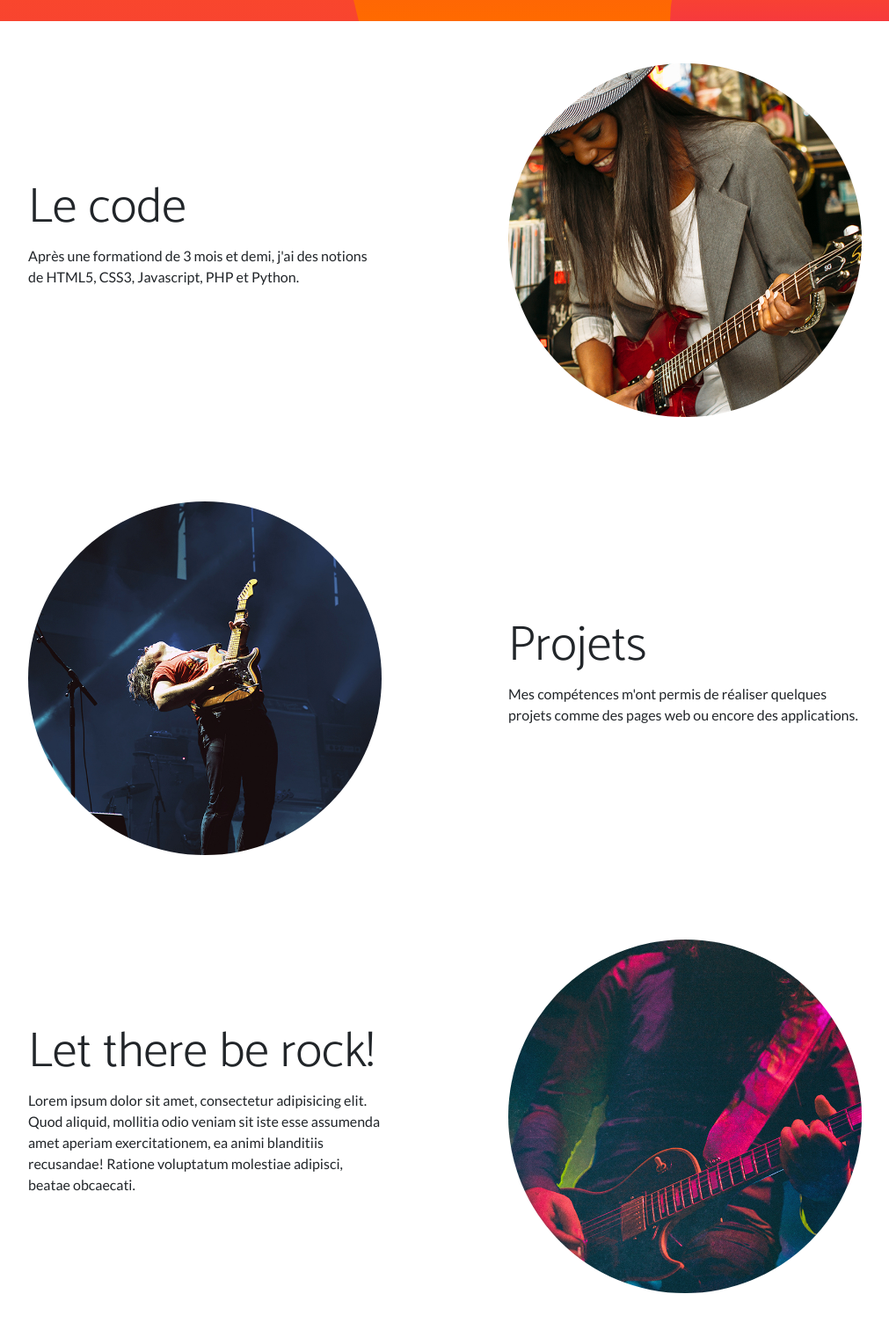
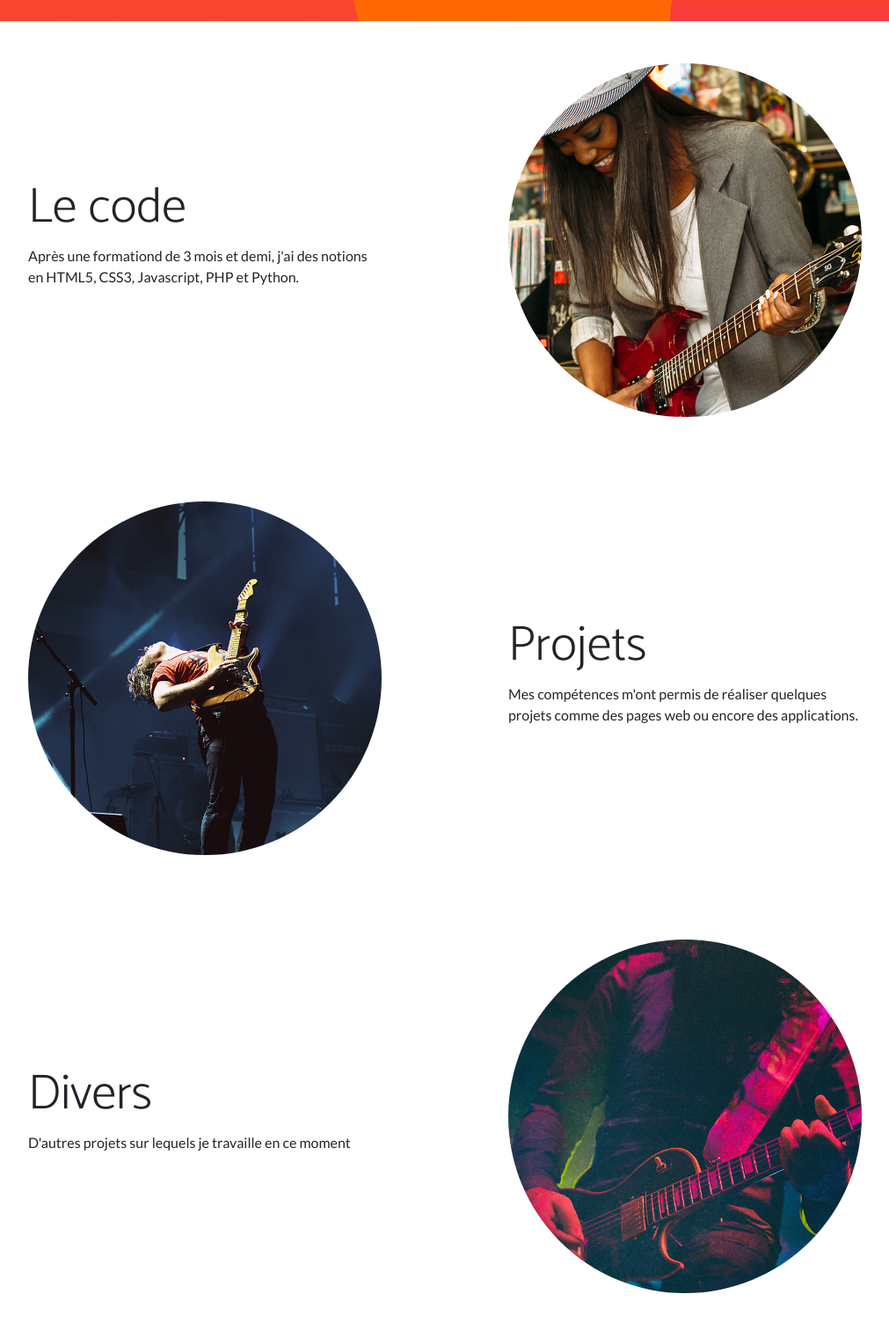
Before and after one commit to AntoineBajot/Portfolio, a plain HTML site: page index.html in a window 1280 px wide. Shown: the part 701-2222 px from the top of the page at 88% size, without its empty margins (134-1145 px from the left). Drawn offline with nearby package versions, Linux system fonts and the light colour scheme.

Commit message:
Modif titre et menu

```diff
--- a/index.html
+++ b/index.html
@@ -5,7 +5,7 @@
         <meta name="viewport" content="width=device-width, initial-scale=1, shrink-to-fit=no" />
         <meta name="description" content="" />
         <meta name="author" content="" />
-        <title>First Website</title>
+        <title>Portfolio Antoine</title>
         <link rel="icon" type="image/x-icon" href="assets/favicon.ico" />
         <!-- Font Awesome icons (free version)-->
         <script src="https://use.fontawesome.com/releases/v5.15.3/js/all.js" crossorigin="anonymous"></script>
@@ -23,8 +23,9 @@
                 <button class="navbar-toggler" type="button" data-bs-toggle="collapse" data-bs-target="#navbarResponsive" aria-controls="navbarResponsive" aria-expanded="false" aria-label="Toggle navigation"><span class="navbar-toggler-icon"></span></button>
                 <div class="collapse navbar-collapse" id="navbarResponsive">
                     <ul class="navbar-nav ms-auto">
-                        <li class="nav-item"><a class="nav-link" href="#!">Compétences</a></li>
+                        <li class="nav-item"><a class="nav-link" href="#!">Le Code</a></li>
                         <li class="nav-item"><a class="nav-link" href="#!">Projets</a></li>
+                        <li class="nav-item"><a class="nav-link" href="#!">Divers</a></li>
                     </ul>
                 </div>
             </div>
@@ -52,7 +53,7 @@
                     <div class="col-lg-6 order-lg-1">
                         <div class="p-5">
                             <h2 class="display-4">Le code</h2>
-                            <p>Après une formationd de 3 mois et demi, j'ai des notions de HTML5, CSS3, Javascript, PHP et Python.</p>
+                            <p>Après une formationd de 3 mois et demi, j'ai des notions en HTML5, CSS3, Javascript, PHP et Python.</p>
                         </div>
                     </div>
                 </div>
@@ -83,8 +84,8 @@
                     </div>
                     <div class="col-lg-6 order-lg-1">
                         <div class="p-5">
-                            <h2 class="display-4">Let there be rock!</h2>
-                            <p>Lorem ipsum dolor sit amet, consectetur adipisicing elit. Quod aliquid, mollitia odio veniam sit iste esse assumenda amet aperiam exercitationem, ea animi blanditiis recusandae! Ratione voluptatum molestiae adipisci, beatae obcaecati.</p>
+                            <h2 class="display-4">Divers</h2>
+                            <p>D'autres projets sur lequels je travaille en ce moment</p>
                         </div>
                     </div>
                 </div>
```
